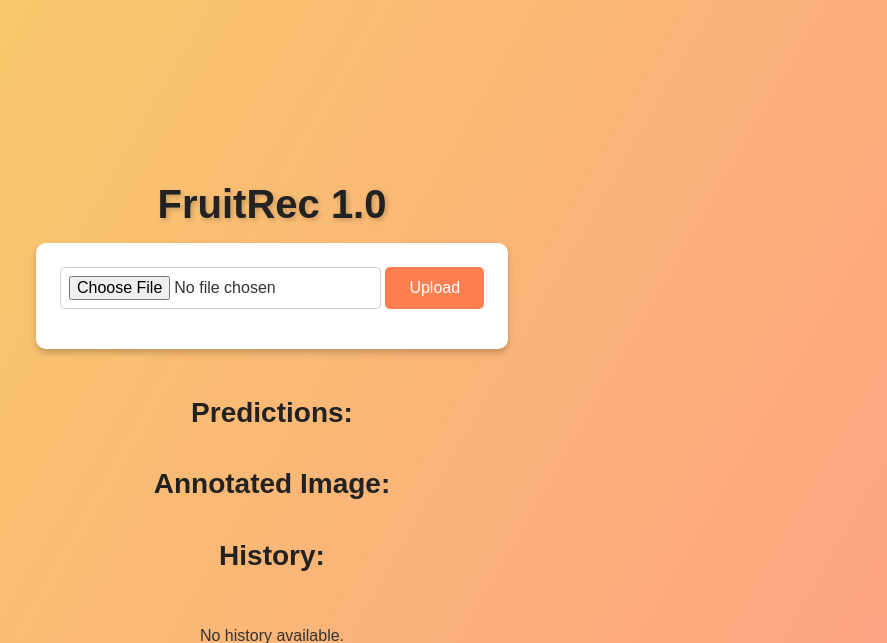
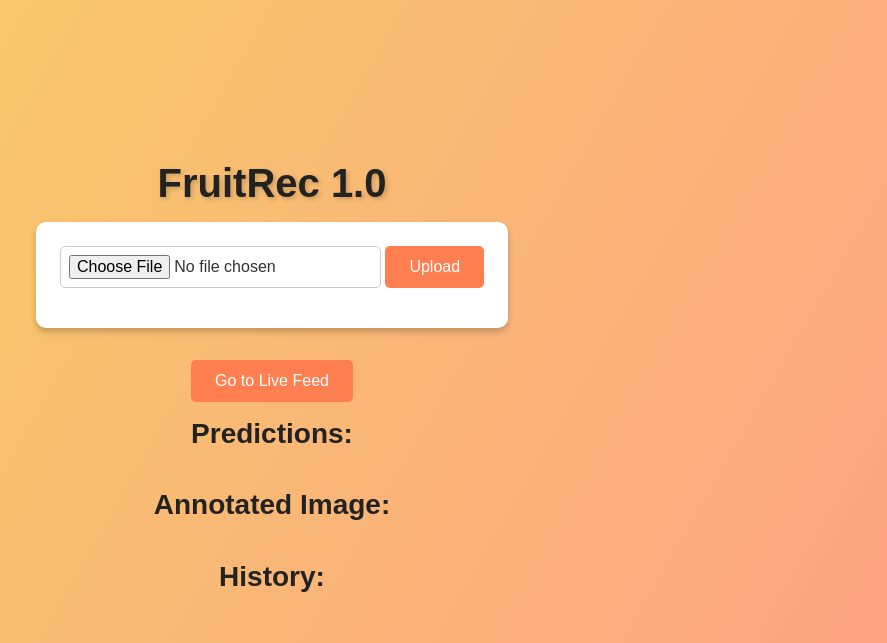
Before and after one commit to AntonioLabinjan/Praktikum-FruitRec-1.0, a Flask app: page / in a window 1280 px wide. Shown: the top 643 px of the page, without its empty margins (368-1255 px from the left). Run offline with Flask 3, Linux system fonts and the light colour scheme.

Commit message:
Update index.html
updt...ili ne...ne znan...ma boli me kurac

```diff
--- a/templates/index.html
+++ b/templates/index.html
@@ -1,3 +1,4 @@
+
 <!DOCTYPE html>
 <html lang="en">
 <head>
@@ -132,6 +133,8 @@
         <button type="submit">Upload</button>
     </form>
 
+    <a href="/live"><button>Go to Live Feed</button></a>
+
     <h2>Predictions:</h2>
     <div id="predictions"></div>
 
@@ -140,6 +143,7 @@
 
     <h2>History:</h2>
     <div id="history"></div>
+
 
     <script>
         // Hardcoded nutritional information for fruits
```
